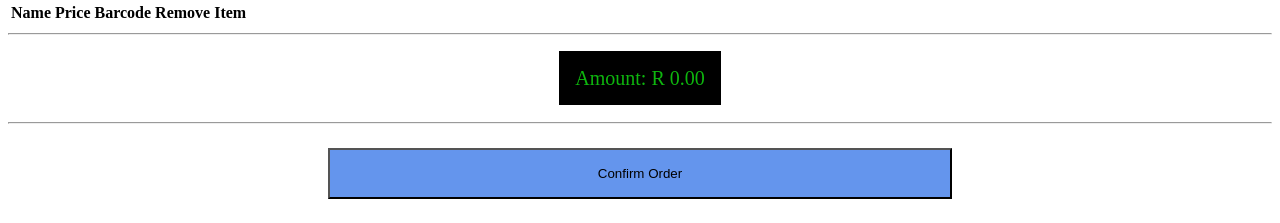
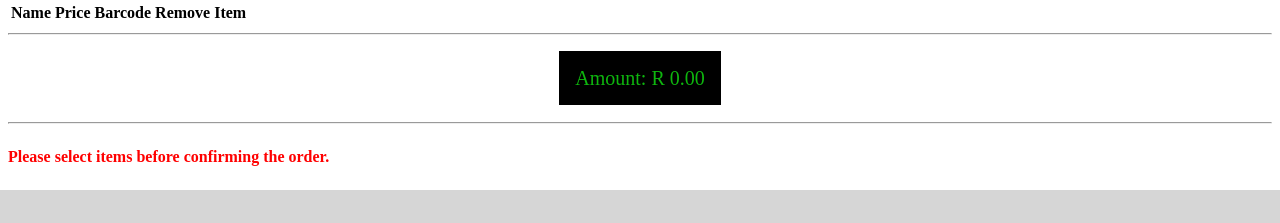
Before and after one commit to Micaela-Abrahams/POS-Challenge, a PHP site: page / in a window 1280 px wide. Shown: the part 618-841 px from the top of the page. After the commit the page ends 808 px from the top, so only its background shows below. Run offline with PHP 8.4, Linux system fonts and the light colour scheme; lists and menus that the app fills with data are empty.

Commit message:
updated the confirm order button. if no items are selcted & user clicks confirm order - error message will display

```diff
--- a/index.php
+++ b/index.php
@@ -254,13 +254,17 @@ $_SESSION['tableData'] = $tableData;
     <hr>
 
     <!-- Payment Button -->
-    <form action="./views/payments.php" method="get" class="checkout">
+    <form action=" ./views/payments.php" method="get" class="checkout">
         <input type="hidden" name="subTotal" value="sub total amount">
-        <!-- When payment button is selected user will be directed to payments.php page -->
-        <button type="submit">
-            Confirm Order
-        </button>
+        <?php if (empty($_SESSION['order'])) : ?>
+            <p class="error-message">Please select items before confirming the order.</p>
+        <?php else : ?>
+            <button type="submit">
+                Confirm Order
+            </button>
+        <?php endif; ?>
     </form>
+
 
 
 </body>
--- a/static/css/style.css
+++ b/static/css/style.css
@@ -45,3 +45,8 @@ button {
 button:hover {
     cursor: pointer;
 }
+
+.error-message {
+    color: red;
+    font-weight: bold;
+}
```
